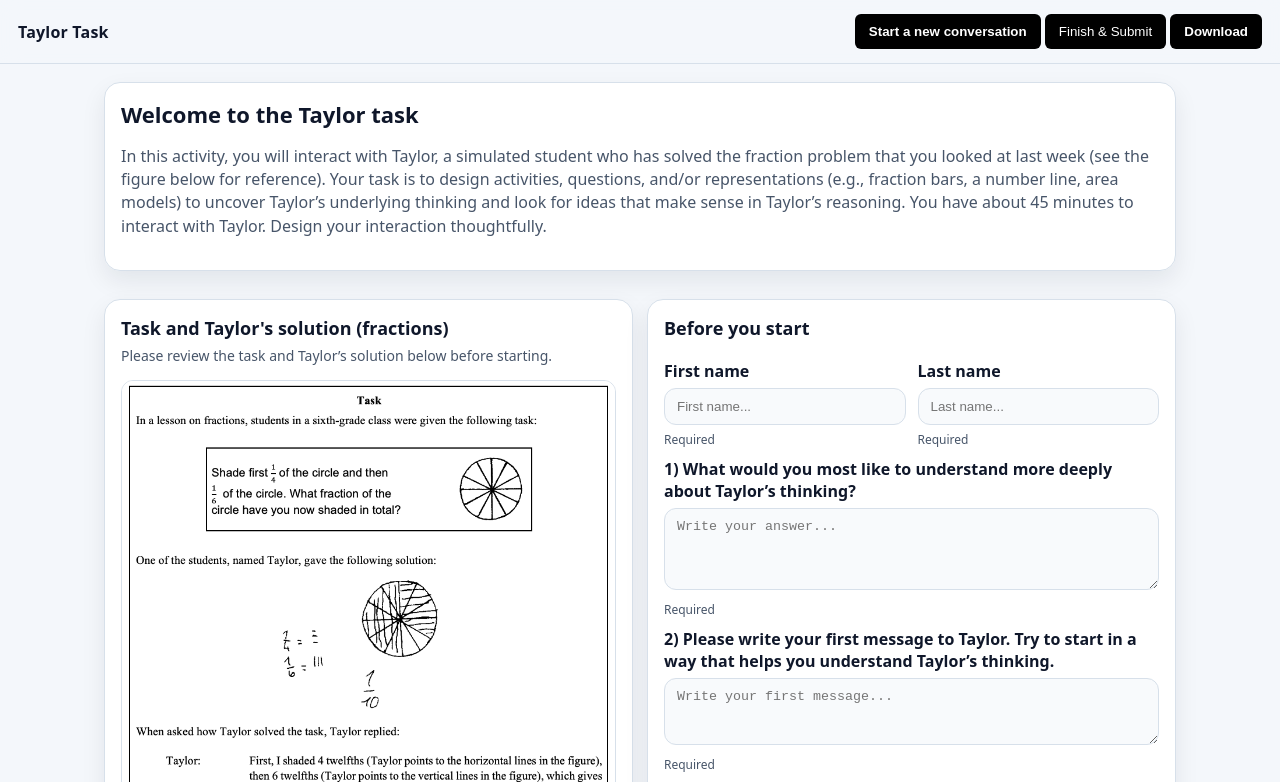
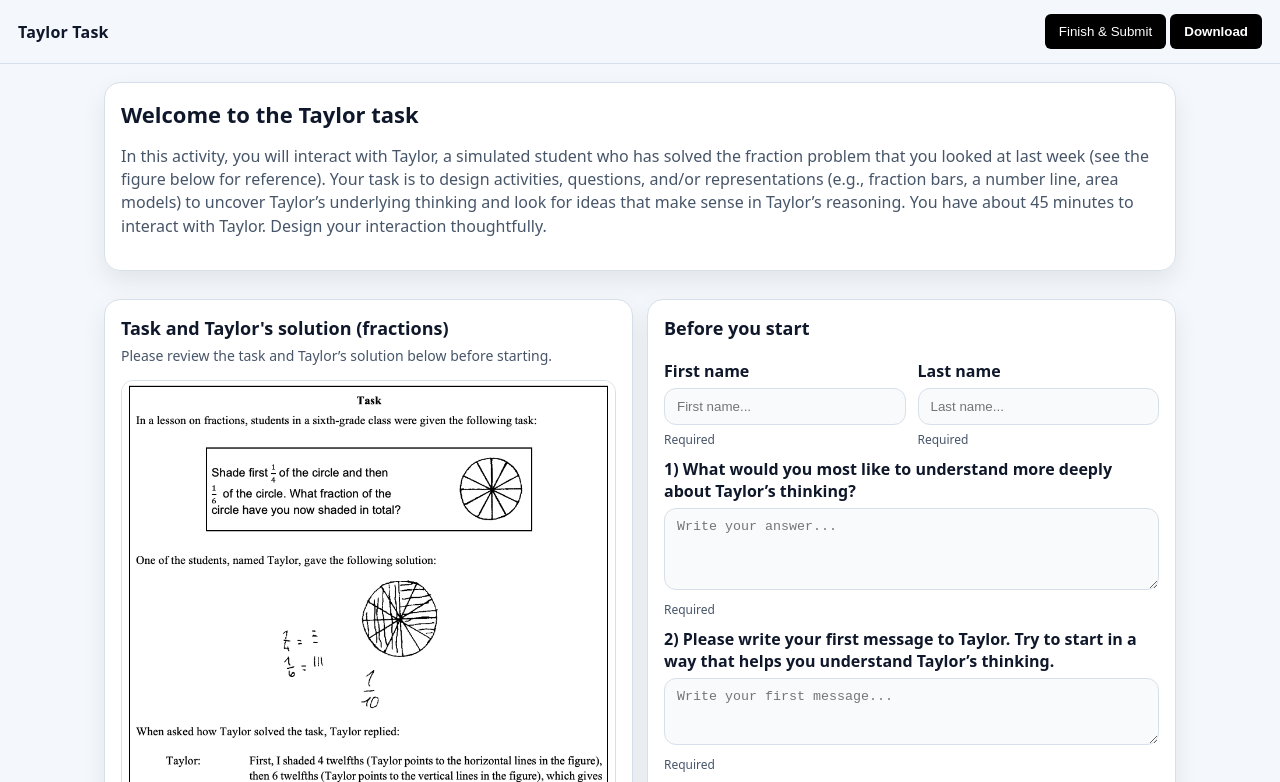
Before and after one commit to selenshere/chatbotdesign.v1, a website: page public/index.html in a window 1280 px wide. Shown: the top 782 px of the page. Drawn offline with Linux system fonts and the light colour scheme.

Commit message:
Update index.html

```diff
--- a/public/index.html
+++ b/public/index.html
@@ -10,7 +10,7 @@
   <header class="topbar">
     <div class="brand">Taylor Task</div>
     <div class="right">
-      <button id="newConvBtn" class="btn ghost" title="Clear everything and start over">Start a new conversation</button>
+      <!--button id="newConvBtn" class="btn ghost" title="Clear everything and start over">Start a new conversation</button-->
       <button id="submitBtn" class="primaryBtn"> Finish & Submit </button>
       <button id="downloadBtn" class="btn secondary" title="Download all data">Download</button>
     </div>
```
